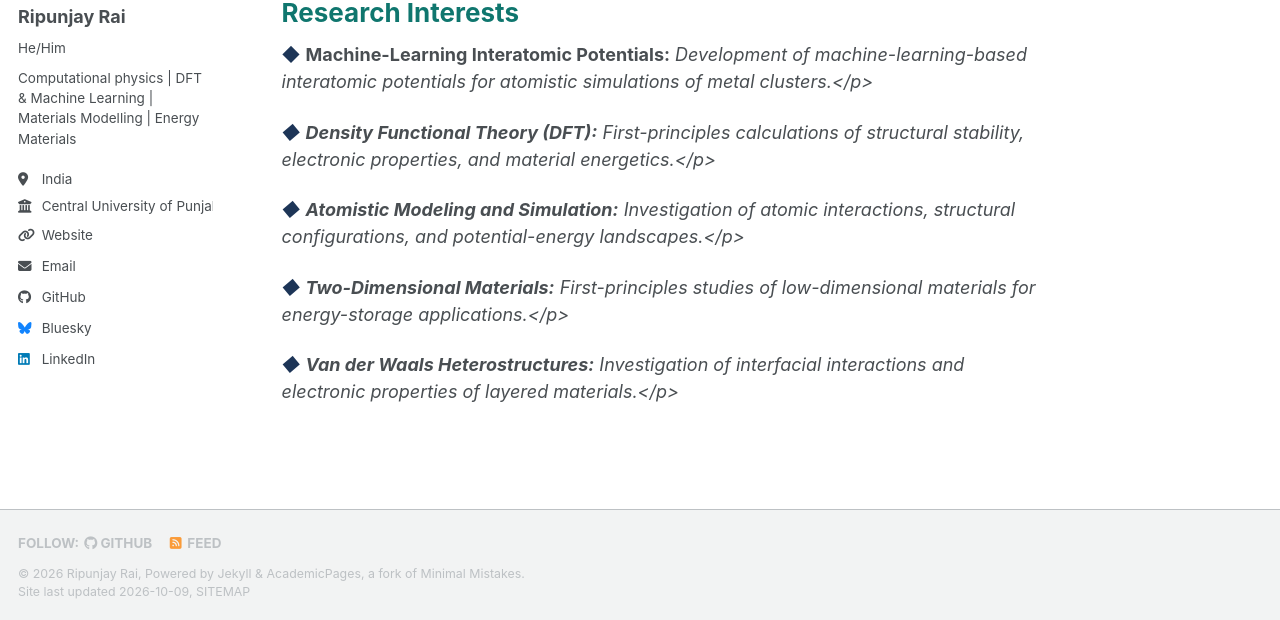
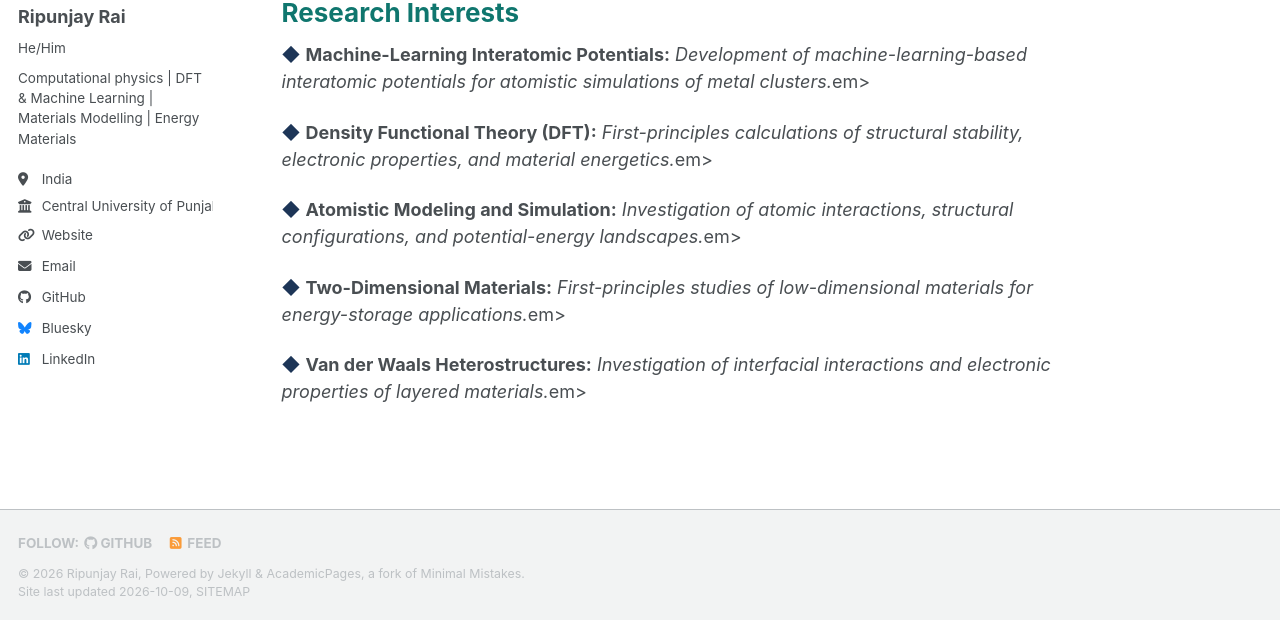
Before and after one commit to Ripunjay-Rai/ripunjayrai.github.io, a Jekyll site: the page built from _pages/about.md, in a window 1280 px wide and 900 px high, scrolled down 568 px, cut to the strip 280-900 px from the top of the window. Built offline with Jekyll 4.4.1, drawn with Linux system fonts in a browser that asks for light colours; a style sheet for code colours, icons or effects is not loaded.

```diff
--- a/_pages/about.md
+++ b/_pages/about.md
@@ -25,20 +25,20 @@ My current research focuses on machine-learning interatomic potentials for metal
 
 <p><span style="color:#1D3557; font-size:18px;">◆</span>
 <strong>Machine-Learning Interatomic Potentials:</strong>
-<em>Development of machine-learning-based interatomic potentials for atomistic simulations of metal clusters.<em></p>
+<em>Development of machine-learning-based interatomic potentials for atomistic simulations of metal clusters.</em>em></p>
 
 <p><span style="color:#1D3557; font-size:18px;">◆</span>
 <strong>Density Functional Theory (DFT):</strong>
-<em>First-principles calculations of structural stability, electronic properties, and material energetics.<em></p>
+<em>First-principles calculations of structural stability, electronic properties, and material energetics.</em>em></p>
 
 <p><span style="color:#1D3557; font-size:18px;">◆</span>
 <strong>Atomistic Modeling and Simulation:</strong>
-<em>Investigation of atomic interactions, structural configurations, and potential-energy landscapes.<em></p>
+<em>Investigation of atomic interactions, structural configurations, and potential-energy landscapes.</em>em></p>
 
 <p><span style="color:#1D3557; font-size:18px;">◆</span>
 <strong>Two-Dimensional Materials:</strong>
-<em>First-principles studies of low-dimensional materials for energy-storage applications.<em></p>
+<em>First-principles studies of low-dimensional materials for energy-storage applications.</em>em></p>
 
 <p><span style="color:#1D3557; font-size:18px;">◆</span>
 <strong>Van der Waals Heterostructures:</strong>
-<em>Investigation of interfacial interactions and electronic properties of layered materials.<em></p>
+<em>Investigation of interfacial interactions and electronic properties of layered materials.</em>em></p>
```
